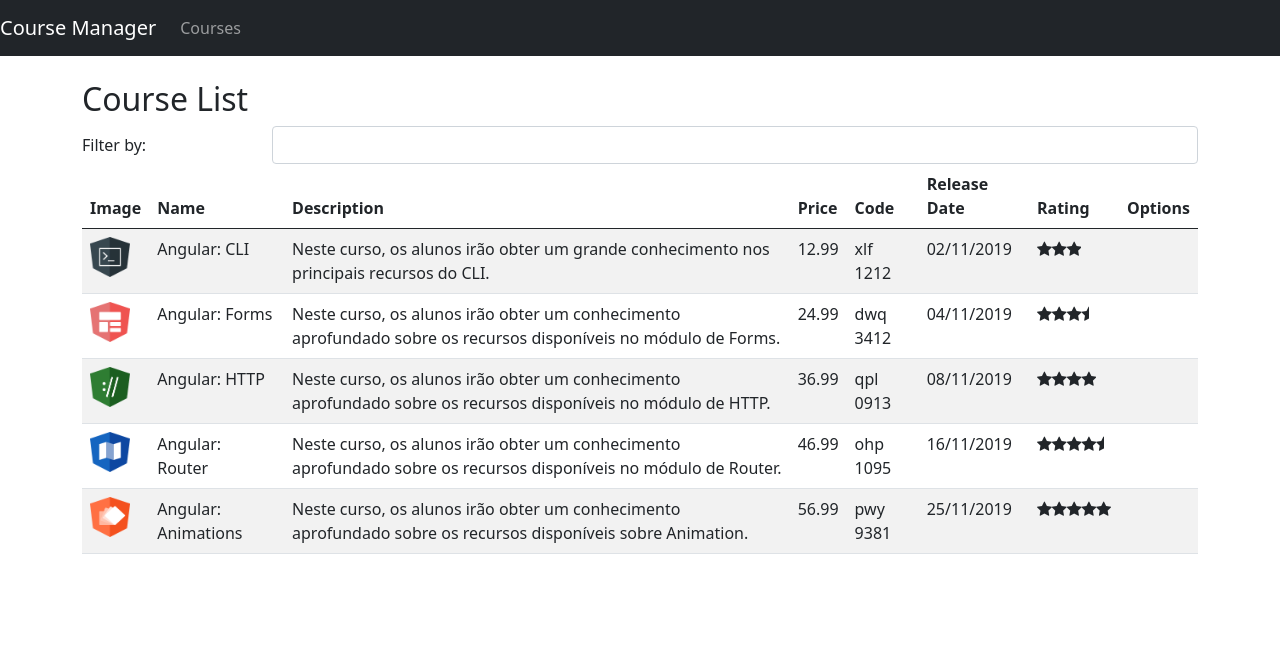
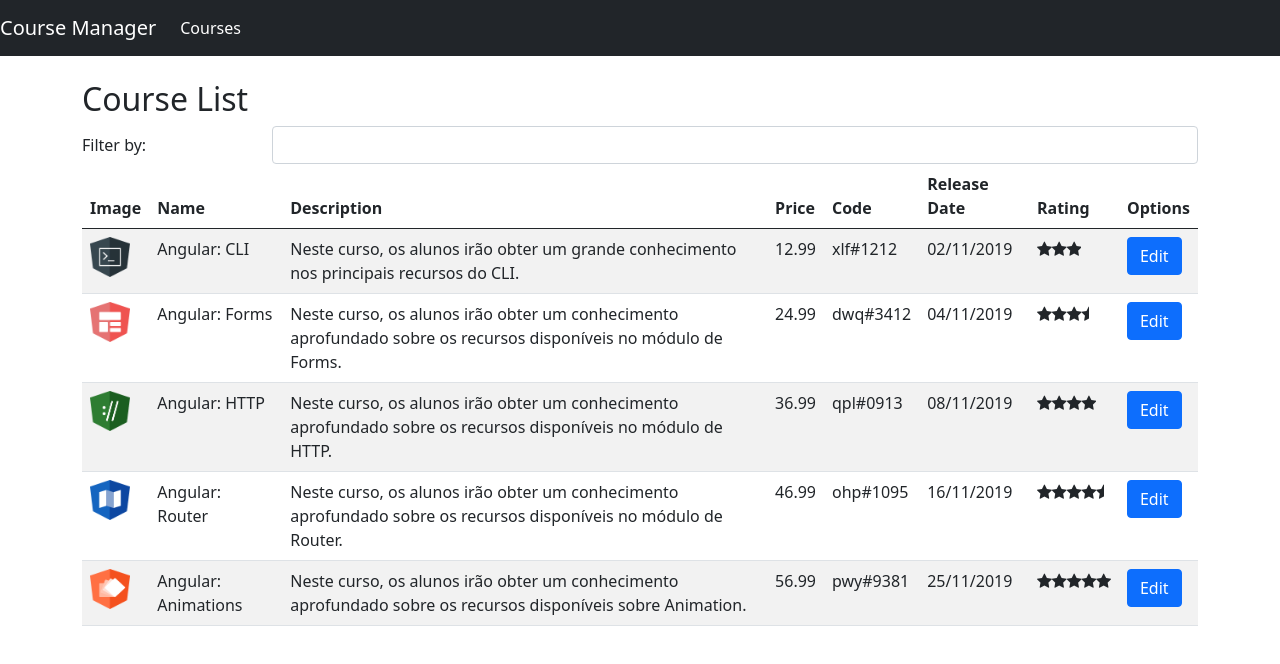
Before and after one commit to gabihvespoli/course-manager, an Angular app: page /courses in a window 1280 px wide. Shown: the top 664 px of the page. Built offline with nearby package versions, Linux system fonts and the light colour scheme.

Commit message:
feat: route params

```diff
--- a/src/app/app.module.ts
+++ b/src/app/app.module.ts
@@ -1,3 +1,4 @@
+import { CourseInfoComponent } from './courses/course-info.compoenent';
 import { Error404Component } from './error-404/error-404.component';
 import { NavBarComponent } from './navbar/nav-bar.component';
 import { ReplacePipe } from './pipe/replace.pipe';
@@ -18,6 +19,7 @@
     ReplacePipe,
     NavBarComponent,
     Error404Component,
+    CourseInfoComponent
   ],
   imports: [
     BrowserModule,
@@ -25,6 +27,7 @@
     RouterModule.forRoot([
       { path: '', redirectTo: 'courses', pathMatch: 'full' },
       { path: 'courses', component: CourseListComponent },
+      { path: 'courses/info/:id', component: CourseInfoComponent },
       { path: '**', component: Error404Component },
     ])
   ],
--- /dev/null
+++ b/src/app/courses/course-info.compoenent.ts
@@ -0,0 +1,16 @@
+import { Component, OnInit } from "@angular/core";
+import { ActivatedRoute } from "@angular/router";
+
+@Component({
+  templateUrl: 'course-info.component.html'
+})
+export class CourseInfoComponent implements OnInit {
+
+  courseId: number;
+
+  constructor(private activatedRoute: ActivatedRoute) { }
+
+  ngOnInit(): void {
+    this.courseId = +this.activatedRoute.snapshot.paramMap.get('id'); /** o + antes do this converte string (padrão da rota) para number */
+  }
+}
--- /dev/null
+++ b/src/app/courses/course-info.component.html
@@ -0,0 +1 @@
+<h2>Course ID = {{ courseId }}</h2>
--- a/src/app/courses/course-list.component.html
+++ b/src/app/courses/course-list.component.html
@@ -26,12 +26,14 @@
       <td>{{ course.name }}</td>
       <td>{{ course.description }}</td>
       <td>{{ course.price }}</td>
-      <td>{{ course.code | lowercase | replace: '-':' '}}</td>
+      <td>{{ course.code | lowercase | replace: '-':'#'}}</td>
       <td>{{ course.releaseDate | date: 'dd/MM/YYY' }}</td>
       <td>
         <app-star [rating]="course.rating"></app-star>
       </td>
-      <td></td>
+      <td>
+        <a [routerLink]="['/courses/info', course.id]" class="btn btn-primary">Edit</a>
+      </td>
     </tr>
   </tbody>
 </table>
--- a/src/app/navbar/nav-bar.component.html
+++ b/src/app/navbar/nav-bar.component.html
@@ -1,5 +1,5 @@
 <nav class="navbar navbar-expand-lg navbar-dark bg-dark">
-  <a href="#" class="navbar-brand">Course Manager</a>
+  <a [routerLink]="['/courses']" class="navbar-brand">Course Manager</a>
 
   <button class="navbar-toggler" type="button" data-toggle="collapse" data-target="#navbarSupportedContent"
       aria-controls="navbarSupportedContent" aria-expanded="false" aria-label="Toggle navigation">
@@ -9,7 +9,7 @@
   <div class="collapse navbar-collapse" id="navbarSupportedContent">
       <ul class="navbar-nav mr-auto">
           <li class="nav-item">
-              <a href="#" class="nav-link">Courses</a>
+              <a [routerLink]="['/courses']" routerLinkActive="active" class="nav-link">Courses</a>
           </li>
       </ul>
   </div>
```
